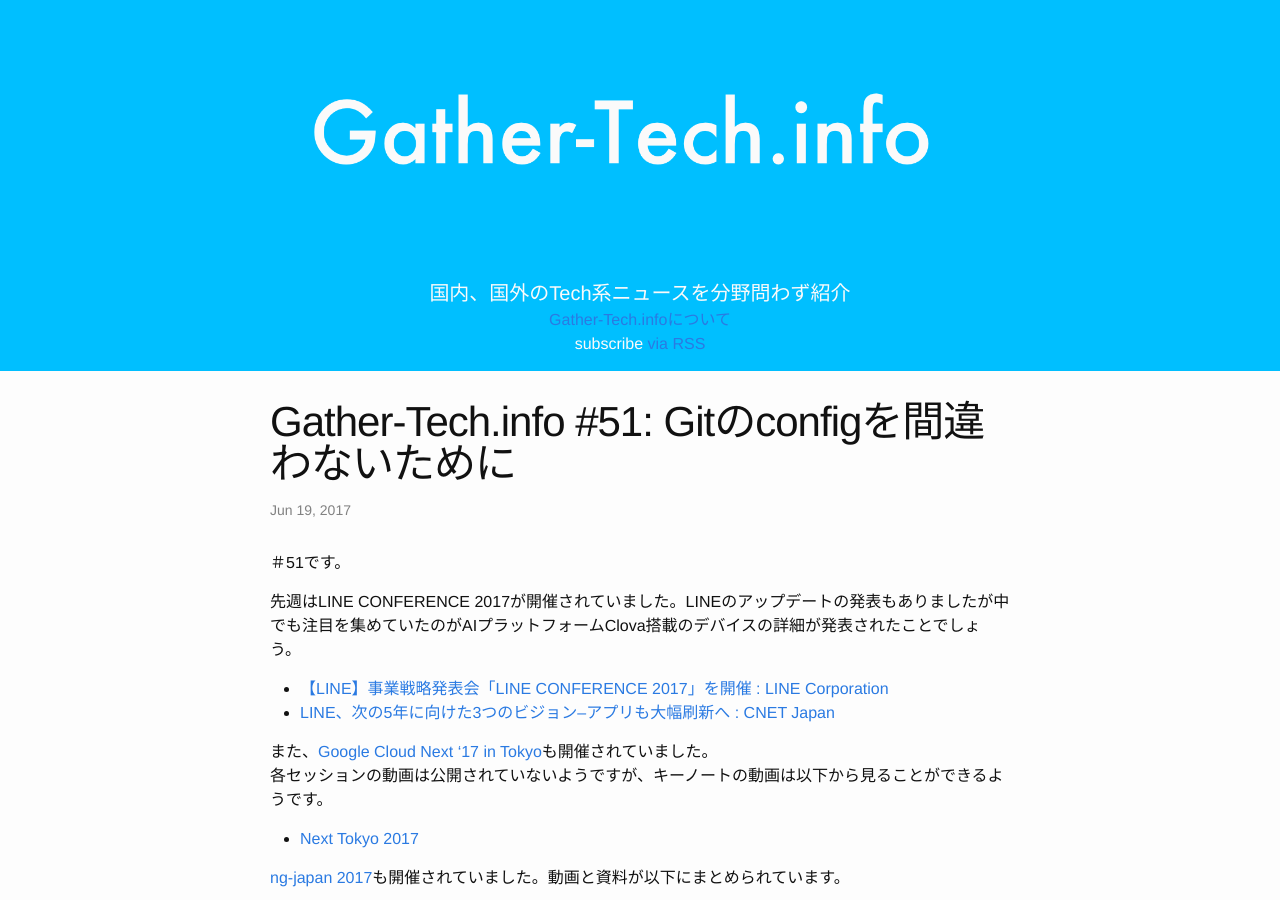
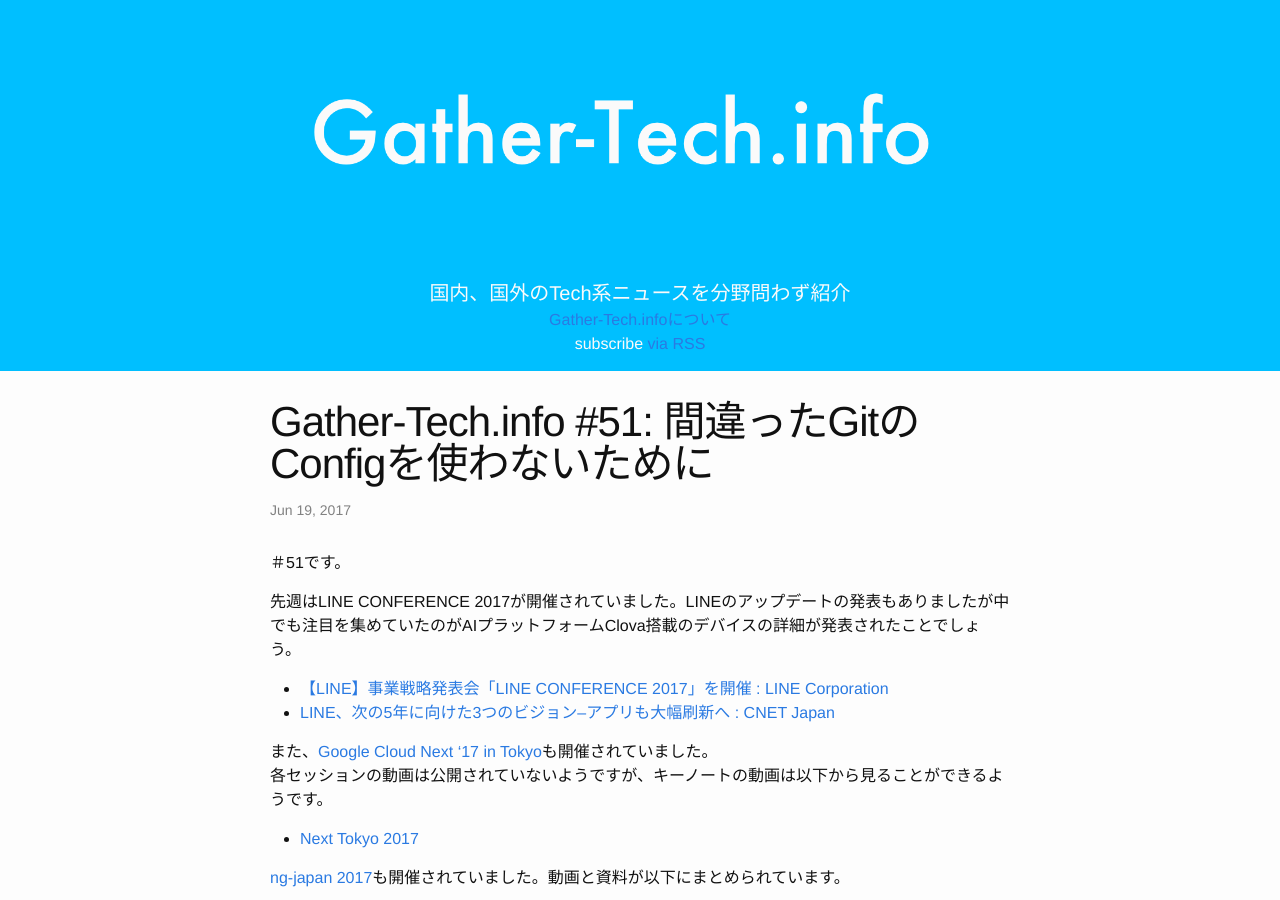
Before and after one commit to Gather-Tech/Gather-Tech.github.io, a Jekyll site: the page built from _posts/2017/2017-06-19-Gather51.md, in a window 1280 px wide and 900 px high. Built offline with Jekyll 4.4.1, drawn with Linux system fonts in a browser that asks for light colours.

Commit message:
change title

```diff
--- a/_posts/2017/2017-06-19-Gather51.md
+++ b/_posts/2017/2017-06-19-Gather51.md
@@ -1,6 +1,6 @@
 ---
 layout: post
-title: "Gather-Tech.info #51: Gitのconfigを間違わないために"
+title: "Gather-Tech.info #51: 間違ったGitのConfigを使わないために"
 description: "git configをプロジェクトによって使い分ける, Google I/O 2017に見るマルチプラットフォーム時代のデザイン原則 など"
 date: 2017-06-19
 categories: news
```
